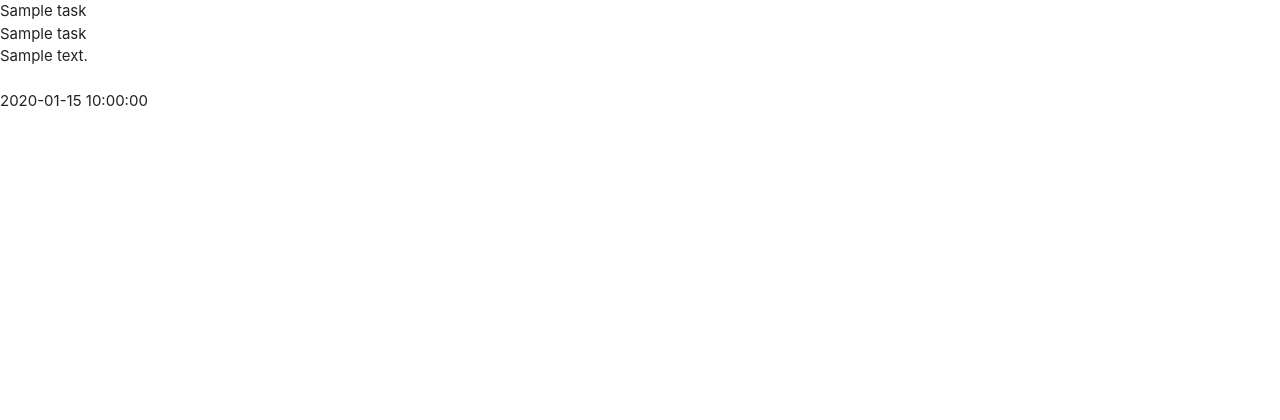
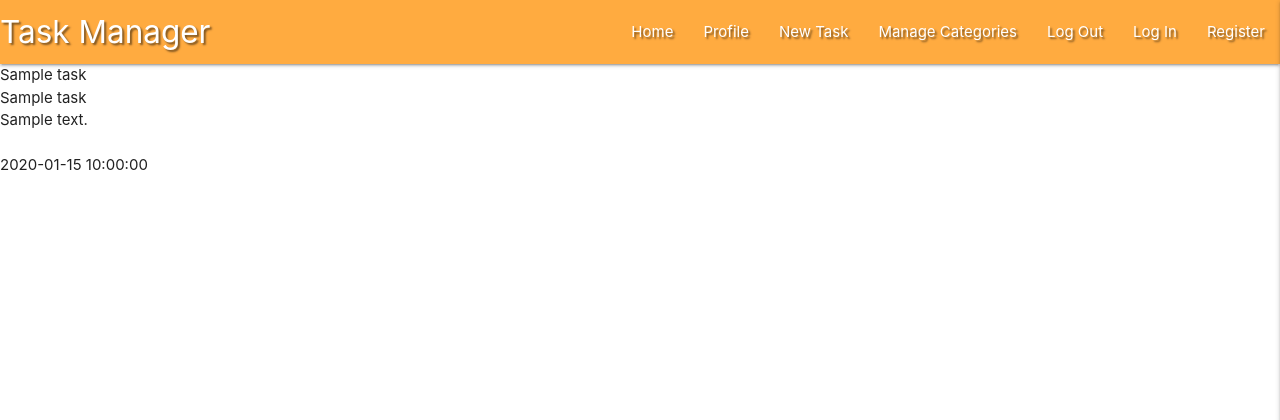
Before and after one commit to Sharon-B/Task-Manager, a Flask app: page / in a window 1280 px wide. Shown: the top 420 px of the page. Run offline with Flask 2, Linux system fonts and the light colour scheme; a database or web service that is not in the repository returns one stand-in record (values such as "Sample title"); some libraries are stand-ins or nearby versions.

Commit message:
Add Materialize navbar and sidenav

```diff
--- a/static/css/style.css
+++ b/static/css/style.css
@@ -0,0 +1,3 @@
+.text-shadow {
+    text-shadow: 2px 2px 2px rgba(0, 0, 0, .5)
+}
--- a/static/js/script.js
+++ b/static/js/script.js
@@ -0,0 +1,3 @@
+   $(document).ready(function(){
+    $('.sidenav').sidenav({edge: "right"});
+  });
--- a/templates/base.html
+++ b/templates/base.html
@@ -12,7 +12,37 @@
     <title>Task Manager</title>
 </head>
 <body>
+    <header>
+        <!-- Main top navbar-->
+        <nav class="nav-extended text-shadow orange accent-2">
+            <div class="nav-wrapper">
+                <a href="{{ url_for('get_tasks') }}" class="brand-logo">Task Manager</a>
+                <a href="#" data-target="mobile-demo" class="sidenav-trigger right"><i class="fas fa-bars"></i></a>
+                <ul class="right hide-on-med-and-down">
+                    <li><a href="{{ url_for('get_tasks') }}">Home</a></li>
+                    <li><a href="#">Profile</a></li>
+                    <li><a href="#">New Task</a></li>
+                    <li><a href="#">Manage Categories</a></li>
+                    <li><a href="#">Log Out</a></li>
+                    <li><a href="#">Log In</a></li>
+                    <li><a href="#">Register</a></li>
 
+                </ul>
+            </div>
+        </nav>
+
+        <!-- Mobile sidenav-->
+        <ul class="sidenav" id="mobile-demo">
+            <li><a href="{{ url_for('get_tasks') }}"><h4 class="center-align orange-text text-darken-4">Task Manager</h4></a></li>
+            <li><a href="{{ url_for('get_tasks') }}">Home</a></li>
+            <li><a href="#">Profile</a></li>
+            <li><a href="#">New Task</a></li>
+            <li><a href="#">Manage Categories</a></li>
+            <li><a href="#">Log Out</a></li>
+            <li><a href="#">Log In</a></li>
+            <li><a href="#">Register</a></li>
+        </ul>
+    </header>
     {% block content %}
     {% endblock %}
     <script src="https://code.jquery.com/jquery-3.6.0.min.js" integrity="sha256-/xUj+3OJU5yExlq6GSYGSHk7tPXikynS7ogEvDej/m4=" crossorigin="anonymous"></script>
```
Also changed, not shown: app.py (line endings or trailing spaces).
